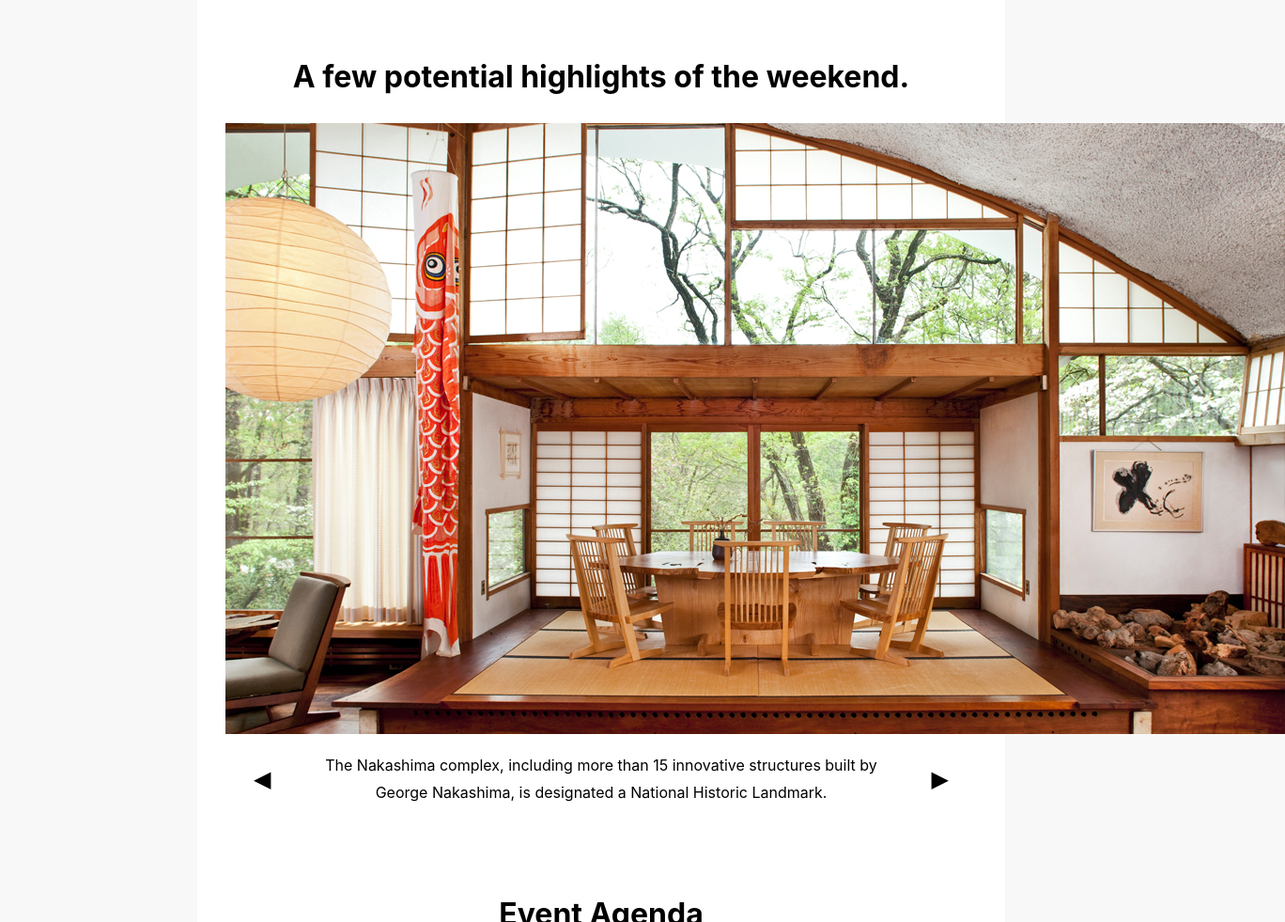
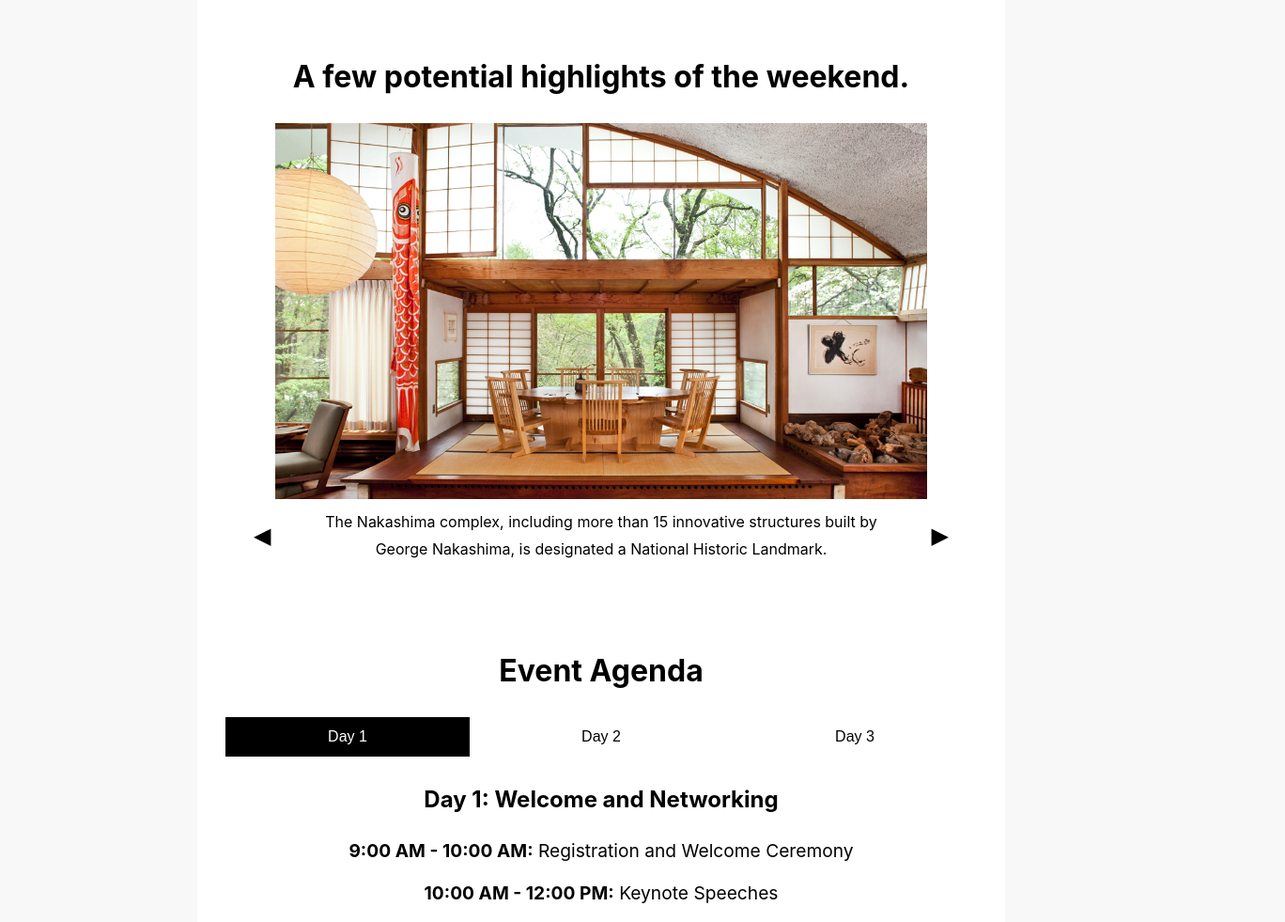
Before and after one commit to lisaadang/neuro, a plain HTML site: page index.html in a window 1280 px wide. Shown: the part 781-1762 px from the top of the page at 94% size, 1368 px wide, since content can reach past the window. Drawn offline with Linux system fonts and the light colour scheme.

Commit message:
gallery images

```diff
--- a/my-website/styles/style.css
+++ b/my-website/styles/style.css
@@ -180,3 +180,12 @@ button:focus {
   font-size: 1rem; /* Standard font size for captions */
   color: #000000; /* Black text for captions */
 }
+
+.gallery-container img {
+  max-width: 100%; /* Ensure the image does not exceed the container's width */
+  max-height: 400px; /* Limit the height of the image */
+  height: auto; /* Maintain the aspect ratio */
+  display: block; /* Remove inline spacing caused by default inline-block behavior */
+  margin: 0 auto; /* Center the image horizontally */
+  object-fit: contain; /* Ensure the image fits within the specified dimensions */
+}
```
